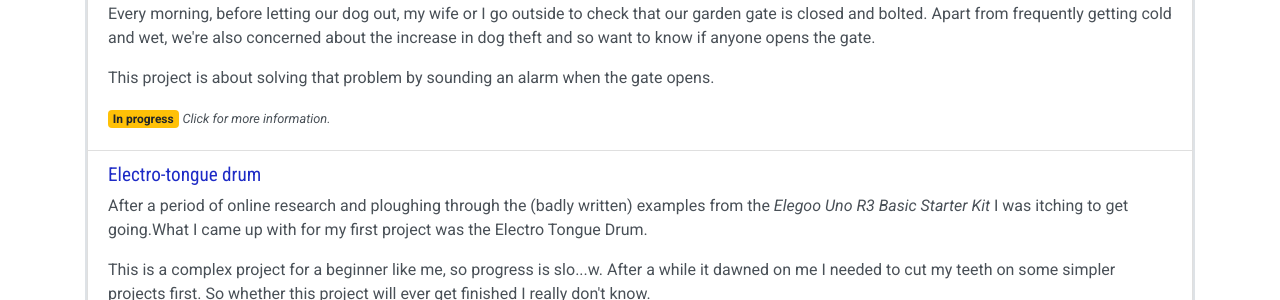
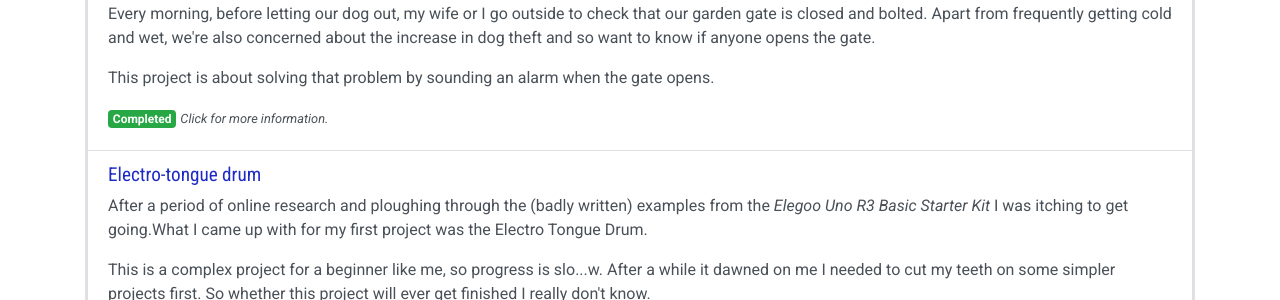
Before and after one commit to cahamo/cahamo.github.io, a Jekyll site: the page built from index.html, in a window 1280 px wide. Shown: the part 877-1177 px from the top of the page. Built offline with Jekyll 4.4.1, drawn with Linux system fonts in a browser that asks for light colours; comment, search, counter and statistics services are not loaded.

Commit message:
Update home page re state of Gate Alarm project
Updated home page to note that the gate alarm project is now completed.

```diff
--- a/index.html
+++ b/index.html
@@ -43,7 +43,7 @@ title: "Cahamo's Electronic Adventures Home Page"
         <h3>Gate Alarm</h3>
         <p>Every morning, before letting our dog out, my wife or I go outside to check that our garden gate is closed and bolted. Apart from frequently getting cold and wet, we're also concerned about the increase in dog theft and so want to know if anyone opens the gate.</p>
         <p>This project is about solving that problem by sounding an alarm when the gate opens.</p>
-        <p class="mb-2"><span class="badge badge-warning">In&nbsp;progress</span> <small><em>Click for more information.</em></small></p>
+        <p class="mb-2"><span class="badge badge-success">Completed</span> <small><em>Click for more information.</em></small></p>
     </a>
 
     <a href="/projects/tongue-drum" class="list-group-item list-group-item-action flex-column align-items-start">
```
